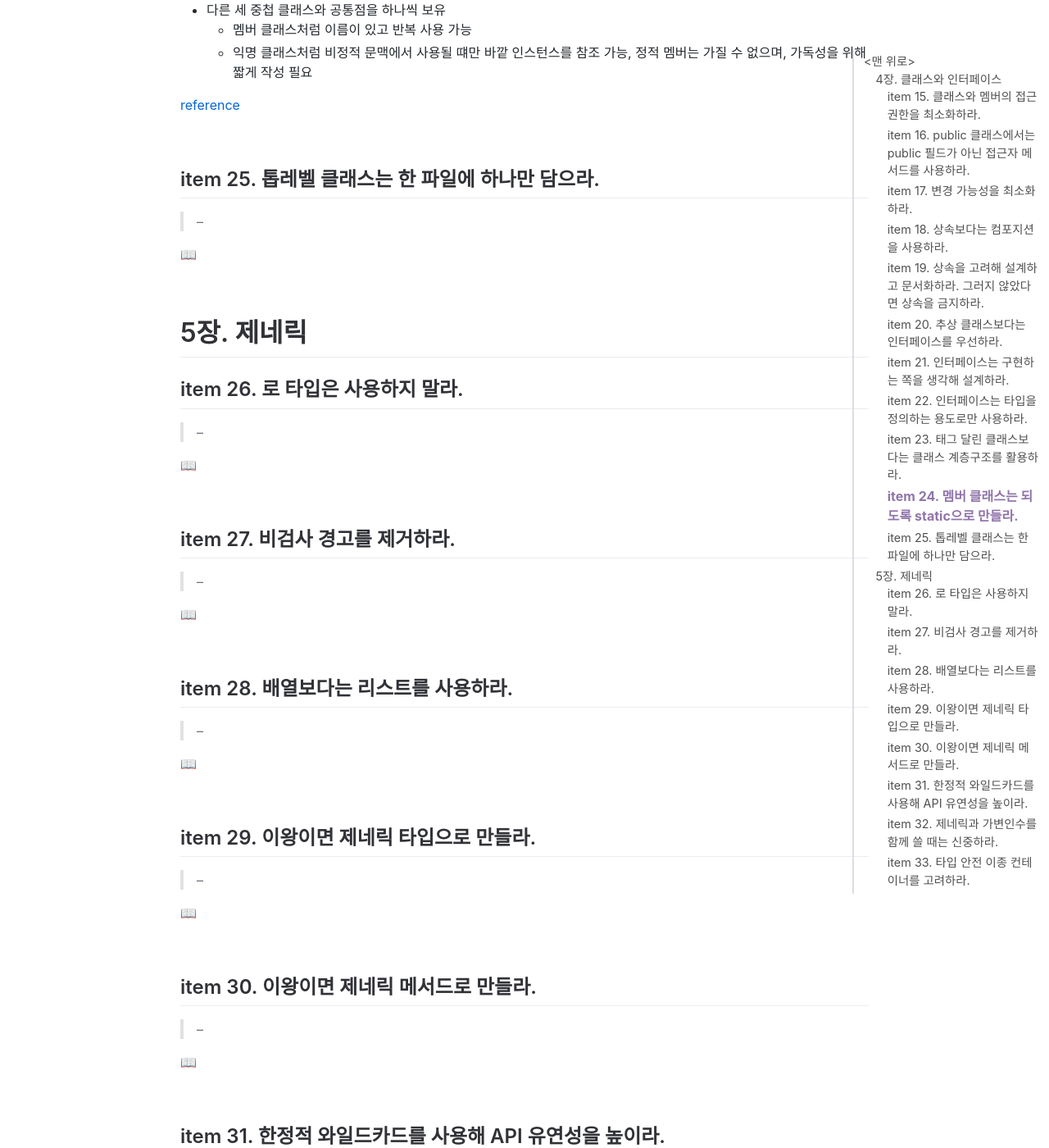
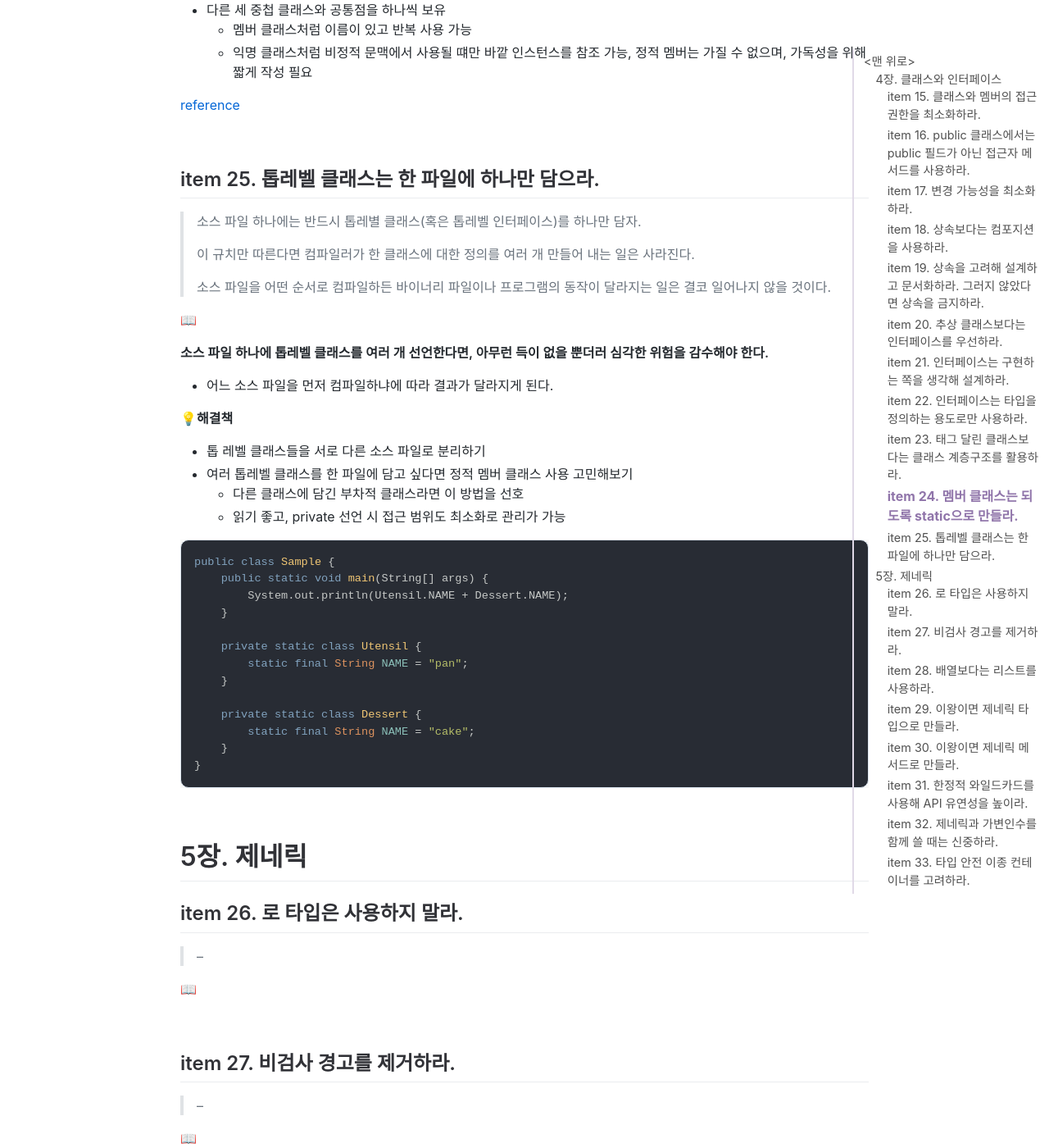
Before and after one commit to jihunparkme/jihunparkme.github.io, a Jekyll site: the page built from _posts/2023-04-22-Effective-Java-Class-Interface-Generics.md, in a window 1280 px wide and 1400 px high, scrolled down 12603 px. Shown: the whole window at 82% size. Built offline with Jekyll 4.4.1, drawn with Linux system fonts in a browser that asks for light colours; nearby versions of some CDN libraries; comment, search, counter and statistics services are not loaded; some of the changed text lies outside the part shown.

Commit message:
[EJ] item 25. 톱레벨 클래스는 한 파일에 하나만 담으라.

````diff
--- a/_posts/2023-04-22-Effective-Java-Class-Interface-Generics.md
+++ b/_posts/2023-04-22-Effective-Java-Class-Interface-Generics.md
@@ -545,9 +545,39 @@ public class SampleClass {
 
 ## item 25. 톱레벨 클래스는 한 파일에 하나만 담으라.
 
-> --
+> 소스 파일 하나에는 반드시 톱레별 클래스(혹은 톱레벨 인터페이스)를 하나만 담자.
+>
+> 이 규치만 따른다면 컴파일러가 한 클래스에 대한 정의를 여러 개 만들어 내는 일은 사라진다.
+>
+> 소스 파일을 어떤 순서로 컴파일하든 바이너리 파일이나 프로그램의 동작이 달라지는 일은 결코 일어나지 않을 것이다.
 
 📖
+
+**소스 파일 하나에 톱레벨 클래스를 여러 개 선언한다면, 아무런 득이 없을 뿐더러 심각한 위험을 감수해야 한다.**
+
+- 어느 소스 파일을 먼저 컴파일하냐에 따라 결과가 달라지게 된다.
+
+💡**해결책**
+- 톱 레벨 클래스들을 서로 다른 소스 파일로 분리하기
+- 여러 톱레벨 클래스를 한 파일에 담고 싶다면 정적 멤버 클래스 사용 고민해보기
+  - 다른 클래스에 담긴 부차적 클래스라면 이 방법을 선호
+  - 읽기 좋고, private 선언 시 접근 범위도 최소화로 관리가 가능
+
+```java
+public class Sample {
+    public static void main(String[] args) {
+        System.out.println(Utensil.NAME + Dessert.NAME);
+    }
+
+    private static class Utensil {
+        static final String NAME = "pan";
+    }
+
+    private static class Dessert {
+        static final String NAME = "cake";
+    }
+}
+```
 
 <br>
 
````
